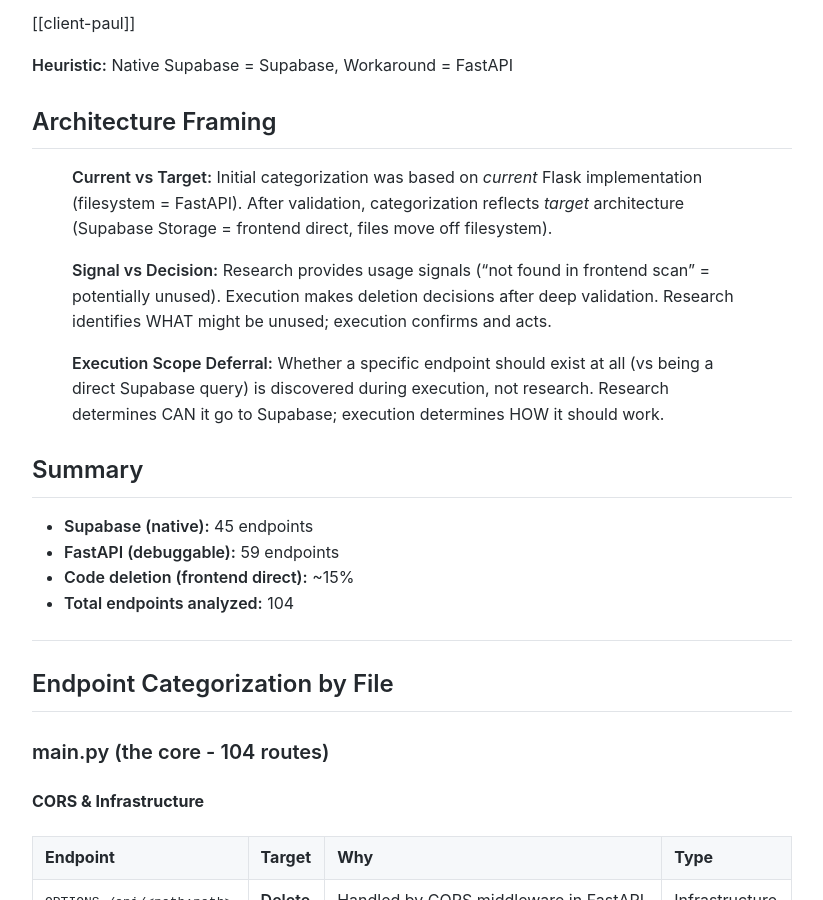
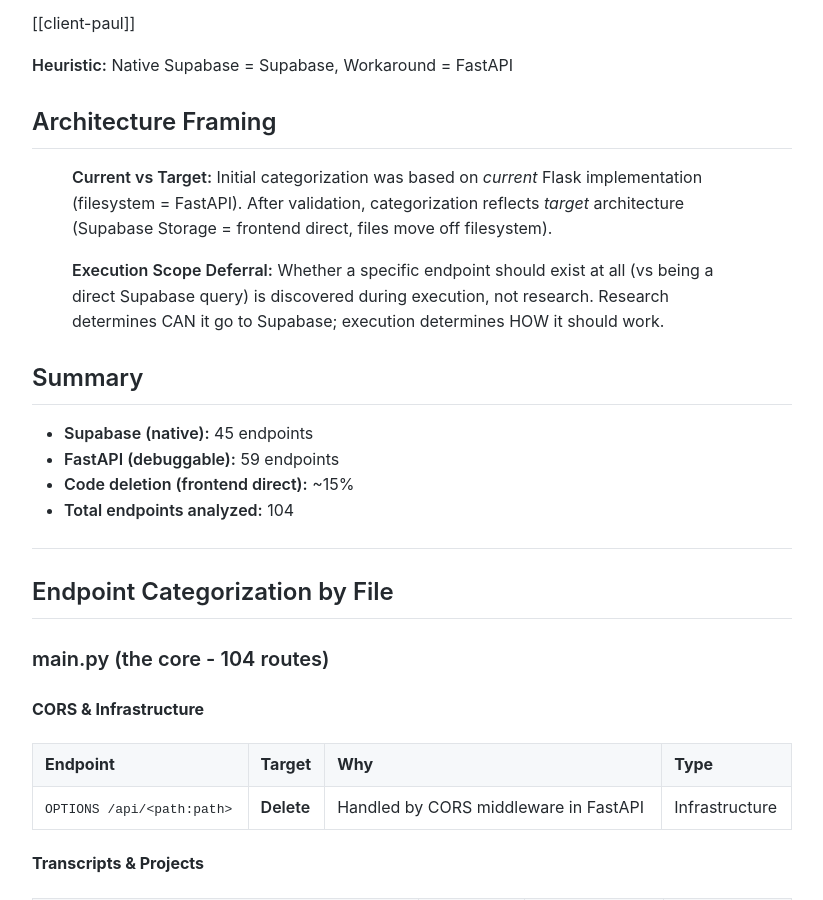
Before and after one commit to MariusWilsch/public-wilsch-ai-pages, a Jekyll site: the page built from project/paul_youtube_fullstack/main-flask-migration.md, in a window 1280 px wide and 900 px high, scrolled down 314 px. Shown: the whole window, without its empty margins (228-1051 px from the left). Built offline with Jekyll 4.4.1, drawn with Linux system fonts in a browser that asks for light colours; our own code applies the rules of GitHub Pages for plain Markdown files.

Commit message:
Sync from hippocampus 2025-12-25

```diff
--- a/project/paul_youtube_fullstack/main-flask-migration.md
+++ b/project/paul_youtube_fullstack/main-flask-migration.md
@@ -10,8 +10,6 @@ publish: true
 ## Architecture Framing
 
 > **Current vs Target:** Initial categorization was based on *current* Flask implementation (filesystem = FastAPI). After validation, categorization reflects *target* architecture (Supabase Storage = frontend direct, files move off filesystem).
->
-> **Signal vs Decision:** Research provides usage signals ("not found in frontend scan" = potentially unused). Execution makes deletion decisions after deep validation. Research identifies WHAT might be unused; execution confirms and acts.
 >
 > **Execution Scope Deferral:** Whether a specific endpoint should exist at all (vs being a direct Supabase query) is discovered during execution, not research. Research determines CAN it go to Supabase; execution determines HOW it should work.
 
```
